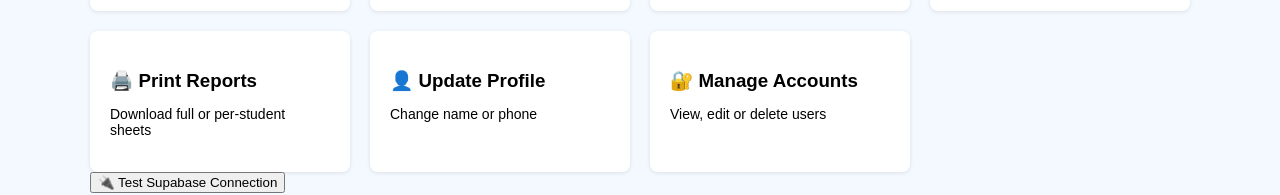
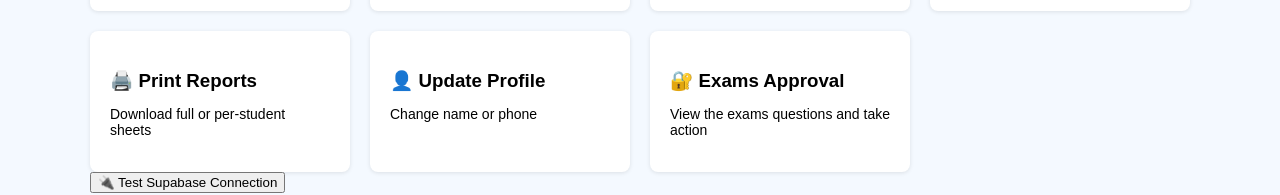
Before and after one commit to dosafo1994/nsutabdatabosesystem, a plain HTML site: page dashboard.html in a window 1280 px wide. Shown: the part 380-575 px from the top of the page. Drawn offline with nearby package versions, Linux system fonts and the light colour scheme.

Commit message:
Update dashboard.html

```diff
--- a/dashboard.html
+++ b/dashboard.html
@@ -140,9 +140,9 @@
         <h3>👤 Update Profile</h3>
         <p>Change name or phone</p>
       </div>
-      <div class="nav-card" onclick="navigate('account.html')">
-        <h3>🔐 Manage Accounts</h3>
-        <p>View, edit or delete users</p>
+      <div class="nav-card" onclick="navigate('exam-approval.html')">
+        <h3>🔐 Exams Approval</h3>
+        <p>View the exams questions and take action</p>
       </div>
     </div>
   </div>
```
